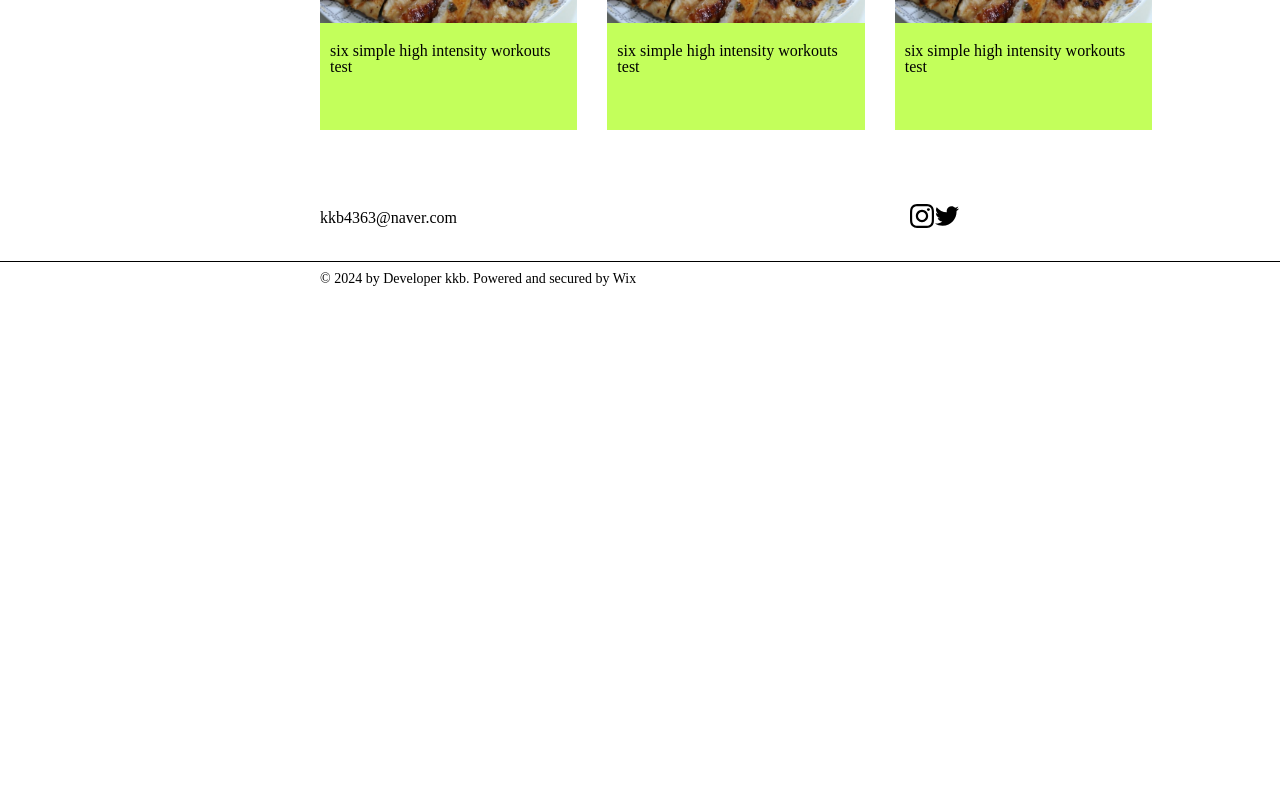
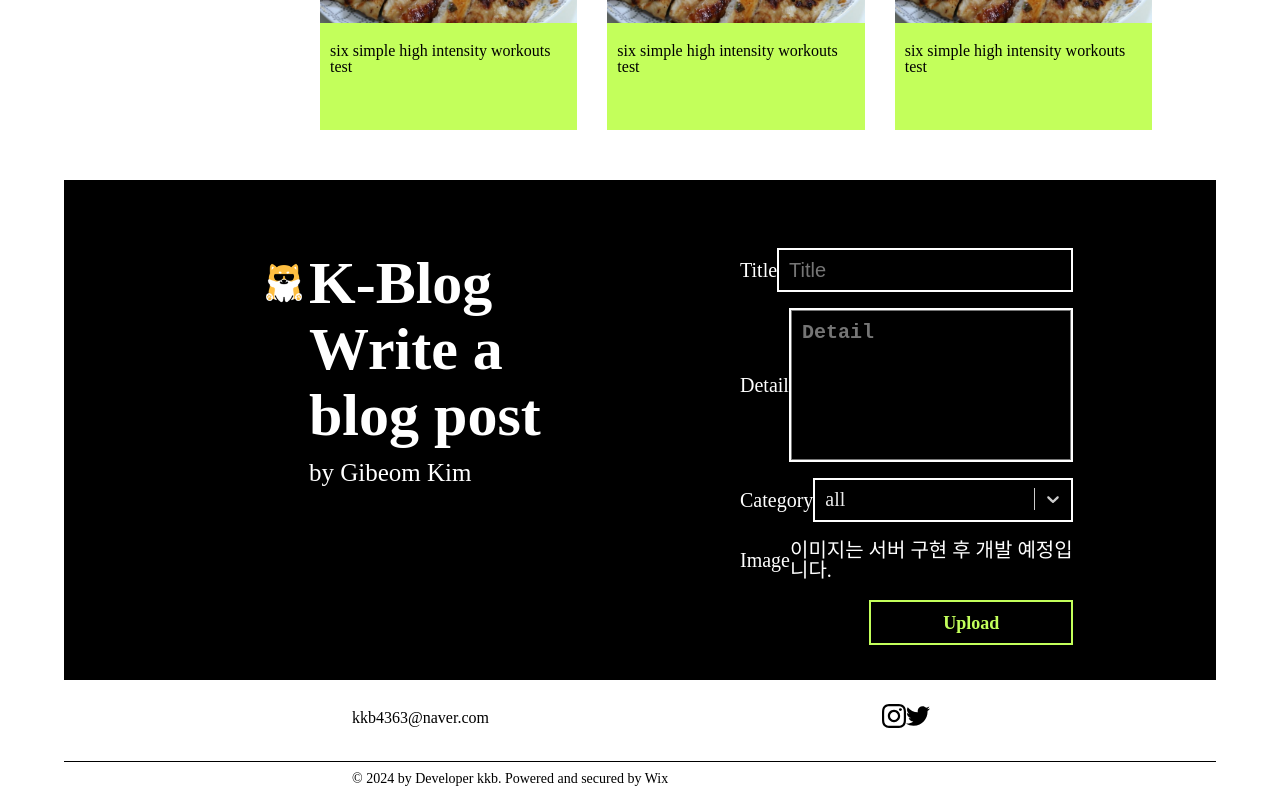
Before and after one commit to kkb4363/k-blog, a React (Vite) app: page / in a window 1280 px wide. Shown: the part 1158-1958 px from the top of the page. Before the commit the page ends 1458 px from the top, so only its background shows below. Built offline with nearby package versions, Linux system fonts and the light colour scheme.

Commit message:
블로그 글 작성 마크업

```diff
--- a/src/components/Blog.tsx
+++ b/src/components/Blog.tsx
@@ -1,11 +1,12 @@
 import styled from "styled-components";
 import { useDisplayStore } from "../stores/display.store";
 import AllPost from "./AllPost";
+import { StyledElement } from "../desktop/pages/Main";
 
 import circleIcon from "../assets/circle.svg";
 import checkIcon from "../assets/check.svg";
 import searchIcon from "../assets/search.svg";
-import { StyledElement } from "../desktop/pages/Main";
+
 const Body = styled.div`
   width: 50%;
   display: flex;
@@ -138,6 +139,11 @@ const LoginBox = styled.div`
 
 export default function Blog() {
   const displayStore = useDisplayStore();
+  const handleCurrentCategory = (category: string) => {
+    return displayStore.currentPostCategory === category
+      ? "rgb(75, 107, 19)"
+      : "#000000";
+  };
 
   return (
     <Body>
@@ -157,17 +163,34 @@ export default function Blog() {
       </SubTitle>
       <CategoryRow>
         <Categories>
-          <span onClick={() => displayStore.setPostCategory("all")}>
+          <span
+            style={{ color: handleCurrentCategory("all") }}
+            onClick={() => displayStore.setPostCategory("all")}
+          >
             All Posts
           </span>
-          <span onClick={() => displayStore.setPostCategory("featured")}>
+          <span
+            style={{ color: handleCurrentCategory("featured") }}
+            onClick={() => displayStore.setPostCategory("featured")}
+          >
             Featured
           </span>
-          <span onClick={() => displayStore.setPostCategory("fitness")}>
+          <span
+            style={{ color: handleCurrentCategory("fitness") }}
+            onClick={() => displayStore.setPostCategory("fitness")}
+          >
             Fitness
           </span>
-          <span onClick={() => displayStore.setPostCategory("diet")}>Diet</span>
-          <span onClick={() => displayStore.setPostCategory("invest")}>
+          <span
+            style={{ color: handleCurrentCategory("diet") }}
+            onClick={() => displayStore.setPostCategory("diet")}
+          >
+            Diet
+          </span>
+          <span
+            style={{ color: handleCurrentCategory("invest") }}
+            onClick={() => displayStore.setPostCategory("invest")}
+          >
             Invest
           </span>
         </Categories>
@@ -178,7 +201,7 @@ export default function Blog() {
             <input placeholder="Search" />
           </SearchInput>
           <LoginBox>
-            <span>Log in / Sign up</span>
+            <span>Write a blog</span>
           </LoginBox>
         </SearchAndLoginBox>
       </CategoryRow>
--- a/src/components/Header.tsx
+++ b/src/components/Header.tsx
@@ -73,6 +73,14 @@ const Text1 = styled.div`
 `;
 export default function Header() {
   const displayStore = useDisplayStore();
+  const handleSelectedTab = (tab: string) => {
+    return displayStore.selectedTab === tab ? "rgb(195, 255, 91)" : "#ffffff";
+  };
+
+  const goBlogPage = () => {
+    displayStore.setSelectedTab("blog");
+    displayStore.setPostCategory("all");
+  };
 
   return (
     <HeaderContainer>
@@ -88,10 +96,20 @@ export default function Header() {
             </Text1>
           </Left>
           <Right>
-            <span onClick={() => displayStore.setSelectedTab("home")}>
+            <span
+              style={{
+                color: handleSelectedTab("home"),
+              }}
+              onClick={() => displayStore.setSelectedTab("home")}
+            >
               Home
             </span>
-            <span onClick={() => displayStore.setSelectedTab("blog")}>
+            <span
+              style={{
+                color: handleSelectedTab("blog"),
+              }}
+              onClick={goBlogPage}
+            >
               Blog
             </span>
             <span>Login</span>
--- a/src/components/Home.tsx
+++ b/src/components/Home.tsx
@@ -177,6 +177,7 @@ export default function Home() {
           </div>
         </BlogItemBox>{" "}
       </BlogContentRow>
+
       <BlogTitleBox>
         <BlogTitleRow>
           <ShopIcon src={shopIcon} />
--- a/src/desktop/pages/Main.tsx
+++ b/src/desktop/pages/Main.tsx
@@ -1,10 +1,13 @@
-import styled, { keyframes } from "styled-components";
+import styled, { css, keyframes } from "styled-components";
+import Select from "react-select";
+
 import { useDisplayStore } from "../../stores/display.store";
-import { useEffect } from "react";
+import { useEffect, useState } from "react";
 import Home from "../../components/Home";
 import Blog from "../../components/Blog";
 import Header from "../../components/Header";
 
+import logoIcon from "../../assets/logo.png";
 import twiterIcon from "../../assets/twitter.svg";
 import instagramIcon from "../../assets/instagram.svg";
 
@@ -46,7 +49,7 @@ const HeaderStyledElement = styled(StyledElement)`
 `;
 
 const Footer = styled.div`
-  width: 100%;
+  width: 90%;
   height: 120px;
   display: flex;
   justify-content: center;
@@ -99,8 +102,191 @@ const Copy = styled.div`
   }
 `;
 
+const WriteBox = styled.div`
+  width: 90%;
+  height: 500px;
+  background-color: #000000;
+  display: flex;
+`;
+
+const ModalTitle = styled.div`
+  width: 50%;
+  height: 100%;
+  box-sizing: border-box;
+  padding: 70px 40px 0 200px;
+  color: white;
+  & > p {
+    font-size: 60px;
+    font-weight: 800;
+    line-height: 1.1;
+  }
+  & > p:nth-child(2) {
+    padding-left: 45px;
+  }
+  & > span {
+    font-size: 25px;
+    line-height: 2;
+    padding-left: 45px;
+  }
+`;
+
+const ModalText = styled.div`
+  width: 50%;
+  height: 100%;
+  box-sizing: border-box;
+  padding: 70px 0 0 100px;
+  display: flex;
+  flex-direction: column;
+  gap: 20px;
+`;
+
+const InputBorderStyle = css`
+  border: 2px solid white;
+  height: 100%;
+  width: 350px;
+  &:hover {
+    border: 2px solid #c3ff5b;
+  }
+`;
+
+const SubmitBox = styled.div`
+  width: 70%;
+  height: 45px;
+  display: flex;
+  justify-content: flex-end;
+  align-items: center;
+
+  & > div {
+    cursor: pointer;
+    color: #c3ff5b;
+    border: 2px solid #c3ff5b;
+    width: 200px;
+    height: 90%;
+    display: flex;
+    justify-content: center;
+    align-items: center;
+    font-size: 18px;
+    font-weight: 600;
+
+    &:hover {
+      background-color: #c3ff5b;
+      color: #000000;
+    }
+  }
+`;
+
+const InputBox = styled.div`
+  width: 70%;
+  height: 40px;
+  display: flex;
+  align-items: center;
+  justify-content: space-between;
+
+  & > span {
+    font-size: 20px;
+    font-weight: 500;
+    color: #ffffff;
+  }
+
+  & > div {
+    ${InputBorderStyle};
+
+    & > input {
+      height: 100%;
+      width: 100%;
+      border: none;
+      background-color: transparent;
+      color: white;
+      box-sizing: border-box;
+      padding: 0 10px;
+      font-size: 20px;
+      &:focus {
+        outline: none;
+      }
+    }
+  }
+`;
+
+const TextAreaBox = styled.div`
+  width: 70%;
+  height: 150px;
+  display: flex;
+  align-items: center;
+  justify-content: space-between;
+
+  & > span {
+    font-size: 20px;
+    font-weight: 500;
+    color: #ffffff;
+  }
+
+  & > div {
+    ${InputBorderStyle}
+
+    & > textarea {
+      width: 100%;
+      height: 100%;
+      background-color: transparent;
+      color: white;
+      box-sizing: border-box;
+      padding: 10px;
+      font-size: 20px;
+      font-weight: 600;
+      resize: none;
+
+      &::placeholder {
+        font-size: 20px;
+        font-weight: 600;
+      }
+    }
+  }
+`;
+
+const categories = [
+  { value: "all", label: "all" },
+  { value: "featured", label: "featured" },
+  { value: "fitness", label: "fitness" },
+  { value: "diet", label: "diet" },
+  { value: "invest", label: "invest" },
+];
+
+const selectStyle = {
+  control: (style: any, { isFocused }: any) => ({
+    //current
+    ...style,
+    boxShadow: "none",
+    backgroundColor: "transparent",
+    outline: "none",
+    border: "none",
+    color: "#ebebeb",
+    width: "100%",
+  }),
+  option: (style: any, { isFocused }: any) => {
+    //option
+    return {
+      ...style,
+      backgroundColor: isFocused ? "#DDCEF5" : null,
+      color: "#333333",
+      width: "100%",
+      fontWeight: "500",
+      fontSize: "20px",
+    };
+  },
+  singleValue: (base: any) => ({
+    ...base,
+    color: "#ebebeb",
+    fontSize: "20px",
+    fontWeight: "500",
+  }),
+};
+
 export default function Main() {
   const displayStore = useDisplayStore();
+  const [selectedCategory, setSelectedCategory] = useState(categories[0]);
+  const handleSelectedCategory = (e: any) => {
+    setSelectedCategory(e.value);
+  };
+
   const handleScroll = () => {
     if ((window.scrollY as number) > 200) {
       displayStore.setHeaderState(false);
@@ -136,6 +322,59 @@ export default function Main() {
           </BodyContainer>
         </StyledElement>
       )}
+
+      <WriteBox>
+        <ModalTitle>
+          <p>
+            {/* 얘 클릭하면 위로 스크롤 */}
+            <img
+              style={{ marginRight: "5px", cursor: "pointer" }}
+              width={"40px"}
+              height={"40px"}
+              src={logoIcon}
+            />
+            K-Blog
+          </p>
+          <p>Write a blog post</p>
+          <span>by Gibeom Kim</span>
+        </ModalTitle>
+        <ModalText>
+          <InputBox>
+            <span>Title</span>
+            <div>
+              <input placeholder="Title" />
+            </div>
+          </InputBox>
+          <TextAreaBox>
+            <span>Detail</span>
+            <div>
+              <textarea placeholder="Detail" />
+            </div>
+          </TextAreaBox>
+          <InputBox>
+            <span>Category</span>
+            <div>
+              <Select
+                onChange={handleSelectedCategory}
+                defaultValue={selectedCategory}
+                isClearable={false}
+                isSearchable={false}
+                options={categories}
+                styles={selectStyle}
+              />
+            </div>
+          </InputBox>
+          <InputBox>
+            <span>Image</span>
+            <span>이미지는 서버 구현 후 개발 예정입니다.</span>
+          </InputBox>
+          <SubmitBox>
+            <div>
+              <span>Upload</span>
+            </div>
+          </SubmitBox>
+        </ModalText>
+      </WriteBox>
       <Footer>
         <BottomBox>
           <Bottom>
--- a/src/main.tsx
+++ b/src/main.tsx
@@ -3,6 +3,7 @@ import "./index.css";
 import { isDesktop } from "react-device-detect";
 import Pc from "./desktop/pages/Pc.tsx";
 import Mobile from "./desktop/pages/Mobile.tsx";
+import "react-responsive-modal/styles.css";
 
 ReactDOM.createRoot(document.getElementById("root")!).render(
   // <>{isDesktop ? <Pc /> : <Mobile />}</>
--- a/src/stores/display.store.ts
+++ b/src/stores/display.store.ts
@@ -4,10 +4,19 @@ import { createJSONStorage, persist } from "zustand/middleware";
 type Tabs = "home" | "blog";
 type Categories = "all" | "featured" | "fitness" | "diet" | "invest";
 
+interface Post {
+  title: string;
+  text: string;
+  name: string;
+  date: string;
+  category: string;
+}
+
 interface DisplayState {
   selectedTab: Tabs;
   headerState: boolean;
   currentPostCategory: Categories;
+  postList: Post[];
 }
 
 interface Action {
@@ -17,12 +26,15 @@ interface Action {
   getHeaderState: () => any;
   setPostCategory: (category: Categories) => void;
   getPostCategory: () => any;
+  setPostList: (post: Post) => void;
+  getPostList: () => any;
 }
 
 const initData: DisplayState = {
   selectedTab: "home",
   headerState: true,
   currentPostCategory: "all",
+  postList: [],
 };
 
 export const useDisplayStore = create<DisplayState & Action>()(
@@ -47,6 +59,13 @@ export const useDisplayStore = create<DisplayState & Action>()(
       getPostCategory: () => {
         return get().currentPostCategory;
       },
+      setPostList: (post: Post) => {
+        const newPostList = { ...initData.postList, post };
+        return set({ postList: newPostList });
+      },
+      getPostList: () => {
+        return get().postList;
+      },
       clear: () => {
         return set({ ...initData });
       },
```
